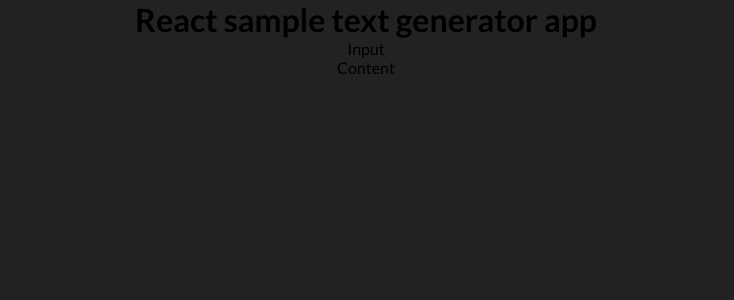
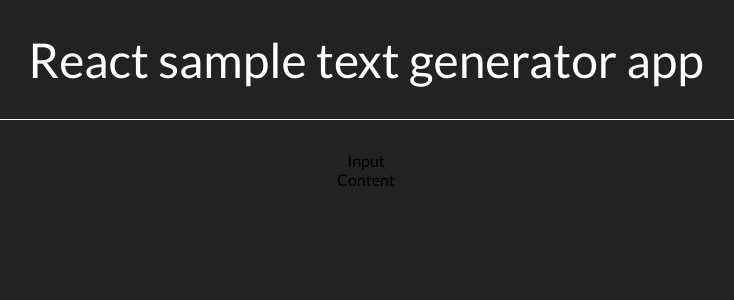
Before and after one commit to cembicakci/redux-text-generator-app, a React (Create React App) app: page / in a window 1280 px wide. Shown: the top 300 px of the page, without its empty margins (274-1008 px from the left). Built offline with nearby package versions, Linux system fonts and the light colour scheme; the HTML template or start-up script is replaced by a standard one.

Commit message:
added header

```diff
--- a/src/App.css
+++ b/src/App.css
@@ -1,11 +1,13 @@
 @import url('https://fonts.googleapis.com/css2?family=Lato:wght@400;700&display=swap');
-
-.App {
-  text-align: center;
-}
 
 body{
   font-family: 'Lato', sans-serif;
   background-color: #222;
 
 }
+
+.App {
+  text-align: center;
+  margin: 0 auto;
+  width: 1110px;
+}
--- a/src/components/Header/style.css
+++ b/src/components/Header/style.css
@@ -0,0 +1,8 @@
+h1{
+    color: #fff;
+    font-weight: 500;
+    font-size: 3rem;
+    margin: 31px 0;
+    border-bottom: 1px solid #fff;
+    padding-bottom: 31px;
+}
```
